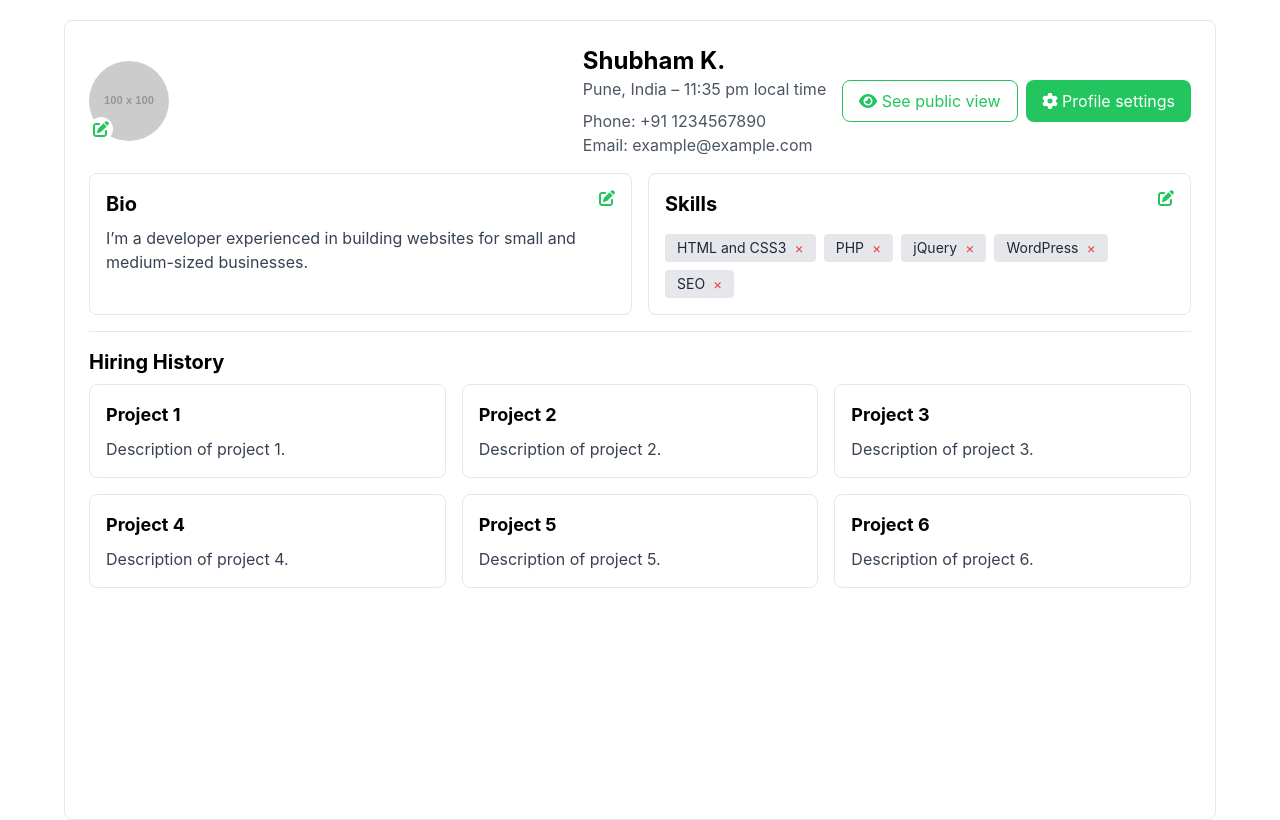
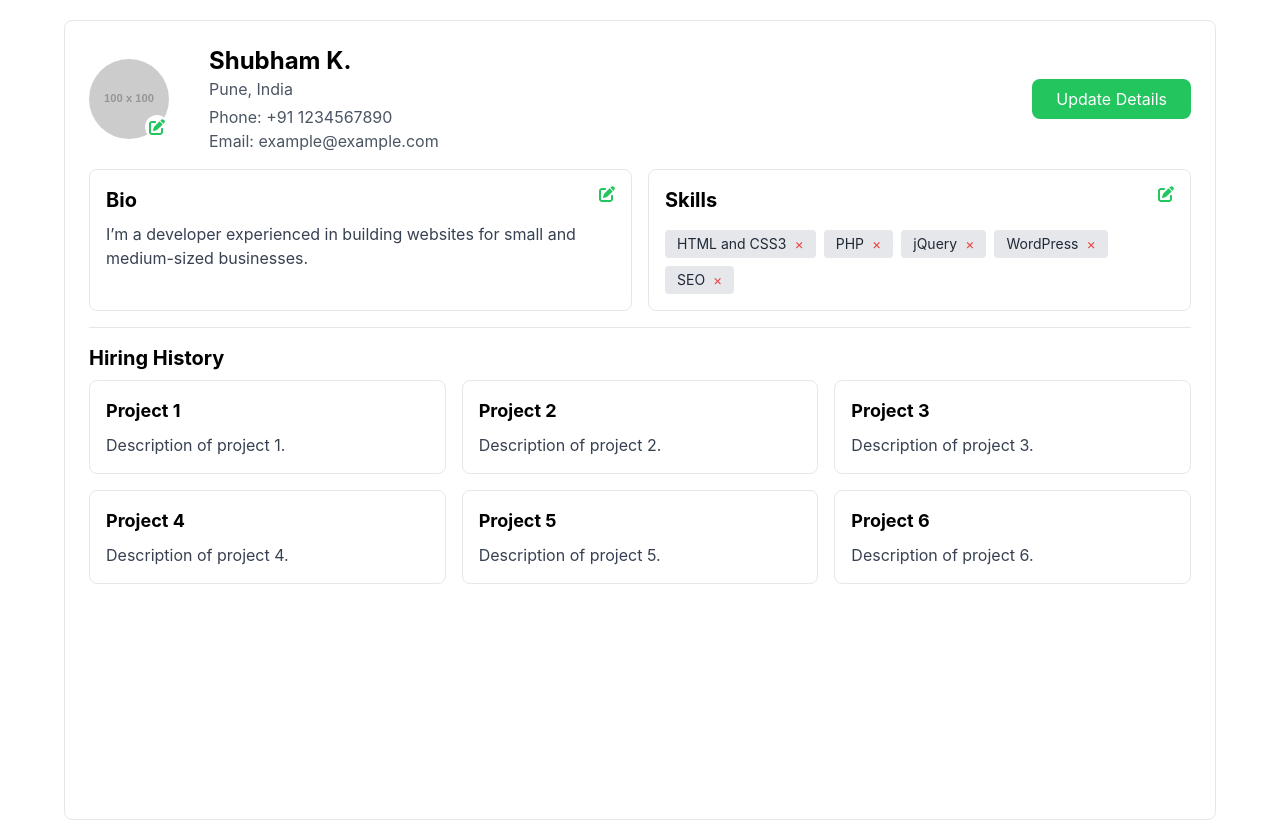
Before and after one commit to ShubhamRaut280/SkillSphere, a React (Create React App) app: page /home in a window 1280 px wide. Built offline with nearby package versions, Linux system fonts and the light colour scheme.

Commit message:
image selectino on profile page

```diff
--- a/src/componenets/Pages/ProfilePage.jsx
+++ b/src/componenets/Pages/ProfilePage.jsx
@@ -22,6 +22,7 @@ const ProfilePage = () => {
         "SEO",
     ]);
     const [newSkill, setNewSkill] = useState("");
+    const [profileImage, setProfileImage] = useState("https://placehold.co/100x100"); // Default profile image
 
     const handleAddSkill = () => {
         if (newSkill.trim() !== "") {
@@ -34,39 +35,59 @@ const ProfilePage = () => {
         setSkills(skills.filter((_, i) => i !== index));
     };
 
+    const handleImageChange = (event) => {
+        const file = event.target.files[0];
+        if (file) {
+            const reader = new FileReader();
+            reader.onloadend = () => {
+                setProfileImage(reader.result); // Update the profile image with the selected file
+            };
+            reader.readAsDataURL(file); // Convert the image to base64 string
+        }
+    };
     return (
         <div className="bg-white min-h-screen mt-5 flex flex-col p-6 md:max-w-6xl mx-auto border rounded-lg">
             {/* Header Section */}
-            <div className="flex flex-col md:flex-row justify-between items-center mb-4">
+            <div className="flex items-center mb-4">
             <div className="relative">
                     <img
-                        src="https://placehold.co/100x100"
+                        src={profileImage} // Use the state for the profile image
                         alt="Profile picture"
                         className="rounded-full w-20 h-20"
+                        onError={(e) => e.target.src = "https://placehold.co/100x100"} // Fallback to placeholder if image is missing
                     />
+
                     <FontAwesomeIcon
                         icon={faEdit}
-                        className="absolute bottom-0 left-0 bg-white p-1 text-green-500 rounded-full cursor-pointer"
-                        onClick={() => alert("Update Profile Image")}
+                        className="absolute bottom-0 right-0 bg-white p-1 text-green-500 rounded-full cursor-pointer"
+                        onClick={() => document.getElementById("imageUpload").click()} // Trigger file input when icon is clicked
+                    />
+                    <input
+                        id="imageUpload"
+                        type="file"
+                        accept="image/*"
+                        className="hidden" // Hide the file input element
+                        onChange={handleImageChange} // Handle image selection
                     />
                 </div>
-                <div className="flex flex-col md:flex-row items-center gap-4">
+                <div className="flex ms-10 justify-between items-center">
                     <div>
                         <h1 className="text-2xl font-bold">Shubham K.</h1>
-                        <p className="text-gray-600">Pune, India – 11:35 pm local time</p>
-                        <p className="text-gray-600 mt-2">Phone: +91 1234567890</p>
+                        <p className="text-gray-600">Pune, India</p>
+                        <p className="text-gray-600 mt-1">Phone: +91 1234567890</p>
                         <p className="text-gray-600">Email: example@example.com</p>
                     </div>
-                    <div className="flex gap-2">
-                        <button className="border border-green-500 text-green-500 px-4 py-2 rounded-lg">
-                            <FontAwesomeIcon icon={faEye} /> See public view
-                        </button>
-                        <button className="bg-green-500 text-white px-4 py-2 rounded-lg">
-                            <FontAwesomeIcon icon={faCog} /> Profile settings
+
+                </div>
+
+
+                <div className="ml-auto flex justify-center">
+                        <button className="bg-green-500 text-white px-6 py-2 rounded-lg">
+                            Update Details
                         </button>
                     </div>
             </div>
-            </div>
+
 
             {/* Bio and Skills Section */}
             <div className="flex flex-col md:flex-row mb-4 gap-4">
@@ -123,7 +144,8 @@ const ProfilePage = () => {
             </div>
 
             {/* Dialog for Bio */}
-            {showBioDialog && (
+            {
+                showBioDialog && (
                     <div className="fixed inset-0 bg-black bg-opacity-50 flex justify-center items-center z-50">
                         <div className="bg-white p-6 rounded-lg shadow-lg max-w-lg w-full">
                             <h2 className="text-xl font-bold mb-4">Edit Bio</h2>
@@ -154,10 +176,12 @@ const ProfilePage = () => {
                             </div>
                         </div>
                     </div>
-            )}
+                )
+            }
 
             {/* Dialog for Skills */}
-            {showSkillsDialog && (
+            {
+                showSkillsDialog && (
                     <div className="fixed inset-0 bg-black bg-opacity-50 flex justify-center items-center z-50">
                         <div className="bg-white p-6 rounded-lg shadow-lg max-w-lg w-full">
                             <h2 className="text-xl font-bold mb-4">Edit Skills</h2>
@@ -184,8 +208,9 @@ const ProfilePage = () => {
                             </div>
                         </div>
                     </div>
-            )}
-        </div>
+                )
+            }
+        </div >
     );
 };
 
```
Lines whose indentation alone changed are shown as unchanged.
